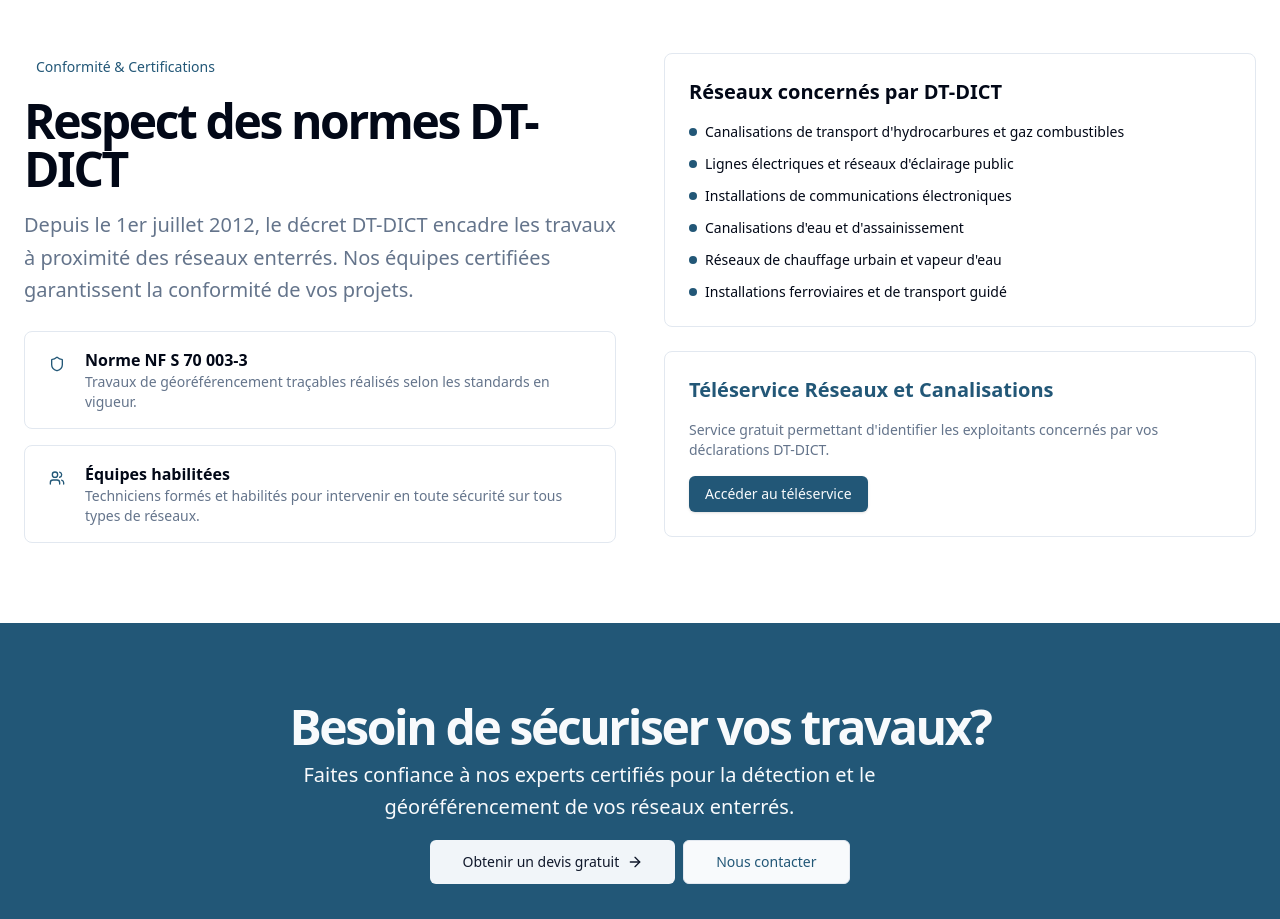
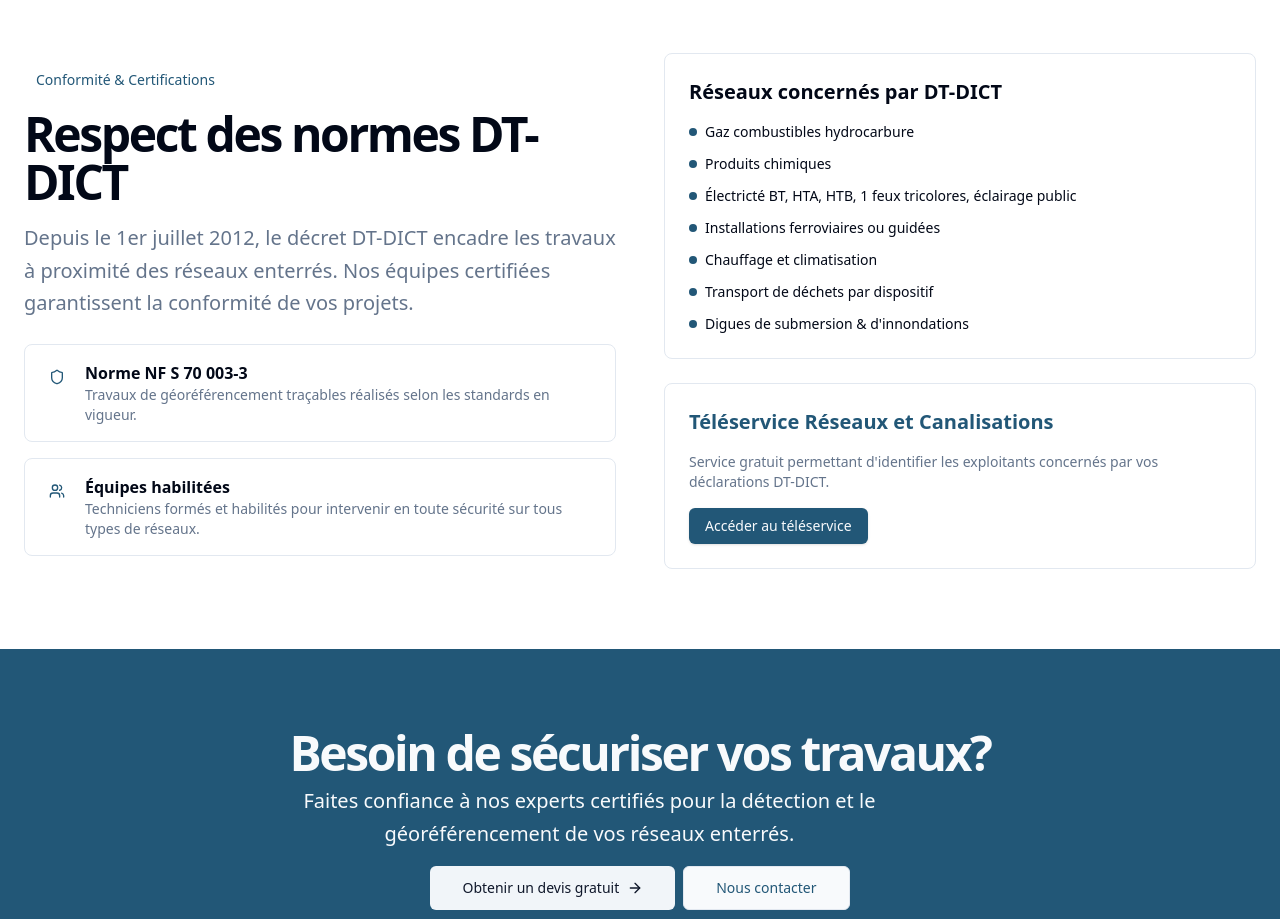
Before and after one commit to GeoReseaux/website, a React (Vite) app in the folder Front/: page / in a window 1280 px wide. Shown: the part 2580-3499 px from the top of the page. Built offline with nearby package versions, Linux system fonts and the light colour scheme.

Commit message:
feat(home): updated texts card

```diff
--- a/Front/src/routes/Index.jsx
+++ b/Front/src/routes/Index.jsx
@@ -515,27 +515,31 @@ export default function Home() {
                   <div className="grid gap-3 text-sm">
                     <div className="flex items-center gap-2">
                       <div className="h-2 w-2 rounded-full bg-primary"></div>
-                      <span>Canalisations de transport d'hydrocarbures et gaz combustibles</span>
+                      <span>Gaz combustibles hydrocarbure</span>
                     </div>
                     <div className="flex items-center gap-2">
                       <div className="h-2 w-2 rounded-full bg-primary"></div>
-                      <span>Lignes électriques et réseaux d'éclairage public</span>
+                      <span>Produits chimiques</span>
                     </div>
                     <div className="flex items-center gap-2">
                       <div className="h-2 w-2 rounded-full bg-primary"></div>
-                      <span>Installations de communications électroniques</span>
+                      <span>Électricté BT, HTA, HTB, 1 feux tricolores, éclairage public</span>
                     </div>
                     <div className="flex items-center gap-2">
                       <div className="h-2 w-2 rounded-full bg-primary"></div>
-                      <span>Canalisations d'eau et d'assainissement</span>
+                      <span>Installations ferroviaires ou guidées</span>
                     </div>
                     <div className="flex items-center gap-2">
                       <div className="h-2 w-2 rounded-full bg-primary"></div>
-                      <span>Réseaux de chauffage urbain et vapeur d'eau</span>
+                      <span>Chauffage et climatisation</span>
                     </div>
                     <div className="flex items-center gap-2">
                       <div className="h-2 w-2 rounded-full bg-primary"></div>
-                      <span>Installations ferroviaires et de transport guidé</span>
+                      <span>Transport de déchets par dispositif</span>
+                    </div>
+                    <div className="flex items-center gap-2">
+                      <div className="h-2 w-2 rounded-full bg-primary"></div>
+                      <span>Digues de submersion & d'innondations</span>
                     </div>
                   </div>
                 </div>
```
